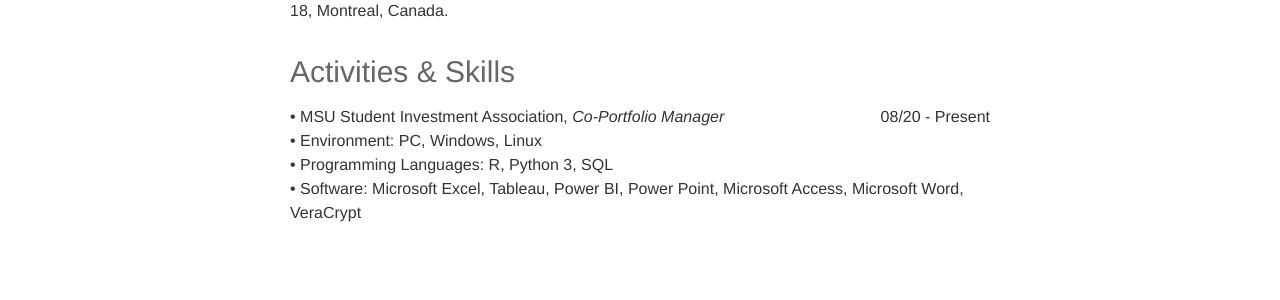
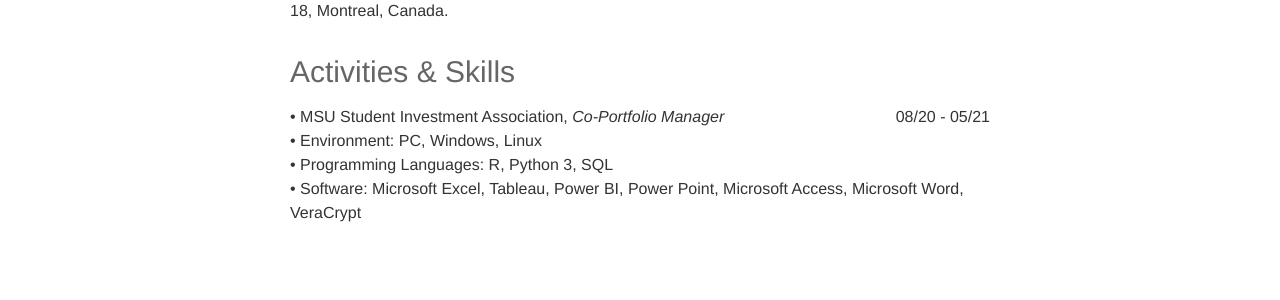
Before and after one commit to DanielJunghans/danieljunghans.github.io, a Jekyll site: the page built from _pages/resume.md, in a window 1280 px wide and 900 px high, scrolled down 1561 px. Shown: the part 559-859 px from the top of the window. Built offline with Jekyll 4.4.1, drawn with Linux system fonts in a browser that asks for light colours; nearby versions of some CDN libraries.

Commit message:
SIA update

```diff
--- a/_pages/resume.md
+++ b/_pages/resume.md
@@ -105,7 +105,7 @@ Austin J. Ferguson, Jose Guadalupe Hernandez, **Daniel Junghans**, Alexander Lal
 ### Activities & Skills <br />
 <div style="overflow: hidden;">
 <p style="float: left; margin:0;">•	MSU Student Investment Association, <i>Co-Portfolio Manager</i> </p>
-<p style="float: right; margin:0;">08/20 - Present</p>
+<p style="float: right; margin:0;">08/20 - 05/21</p>
 </div>
 
 •	Environment: PC, Windows, Linux <br />
```
